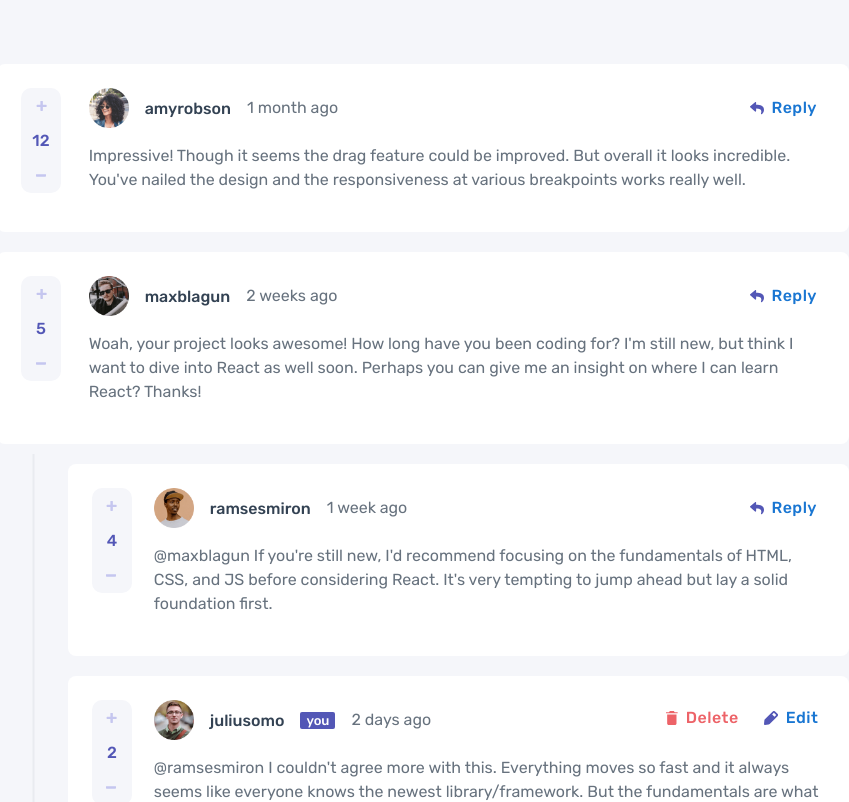
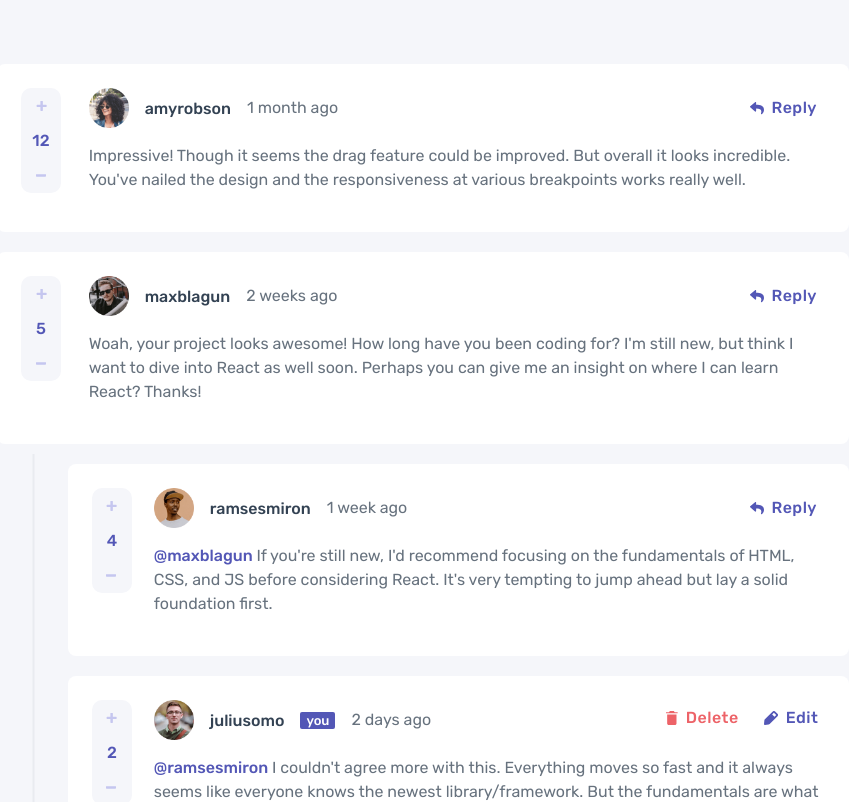
Before and after one commit to mseidel819/comments-section, a React (Create React App) app: page / in a window 1280 px wide. Shown: the top 802 px of the page, without its empty margins (217-1066 px from the left). Built offline with nearby package versions, Linux system fonts and the light colour scheme.

Commit message:
color fixes

```diff
--- a/src/components/comment-card/comment-card.component.jsx
+++ b/src/components/comment-card/comment-card.component.jsx
@@ -21,6 +21,7 @@ import {
   YouSpan,
   StyledTextBox,
   SendButton,
+  StyledTagSpan,
 } from "./comment-card.styles";
 
 const CommentCard = ({
@@ -153,7 +154,9 @@ const CommentCard = ({
               ) : (
                 <StyledTextBox>
                   <p>
-                    {user.replyingTo && <span>@{user.replyingTo}&nbsp;</span>}
+                    {user.replyingTo && (
+                      <StyledTagSpan>@{user.replyingTo}&nbsp;</StyledTagSpan>
+                    )}
                     {user.content}
                   </p>
                 </StyledTextBox>
--- a/src/components/comment-card/comment-card.styles.jsx
+++ b/src/components/comment-card/comment-card.styles.jsx
@@ -39,6 +39,7 @@ export const ReplyButton = styled(Button)({
   fontFamily: "Rubik",
   fontStyle: "normal",
   textTransform: "none",
+  color: "#5357B6",
 
   "&:hover": {
     color: "#C5C6EF",
@@ -88,3 +89,8 @@ export const StyledTextBox = styled(Box)({
     minWidth: "100px",
   },
 });
+
+export const StyledTagSpan = styled("span")({
+  color: "#5357B6",
+  fontWeight: "500",
+});
```
